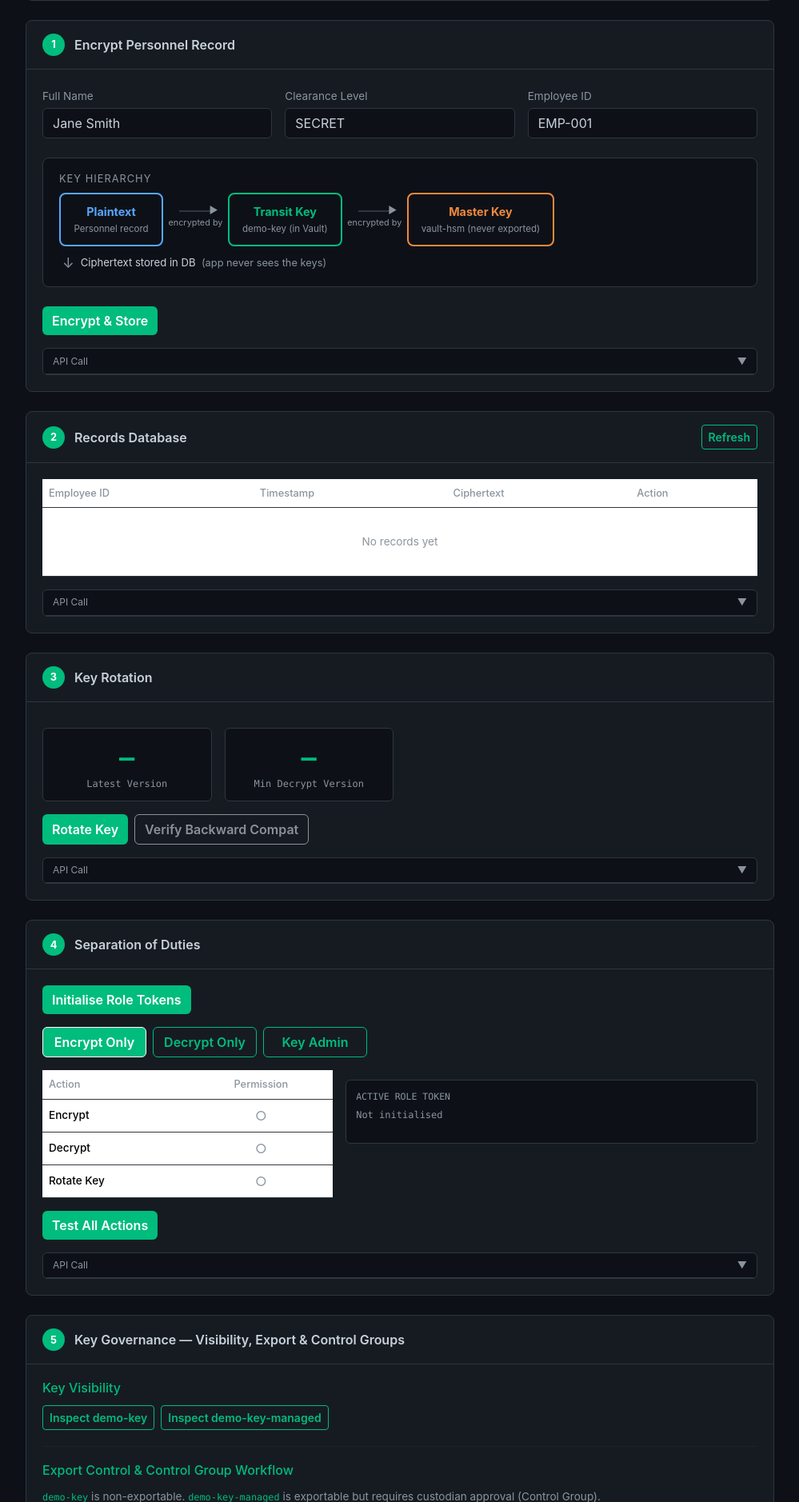
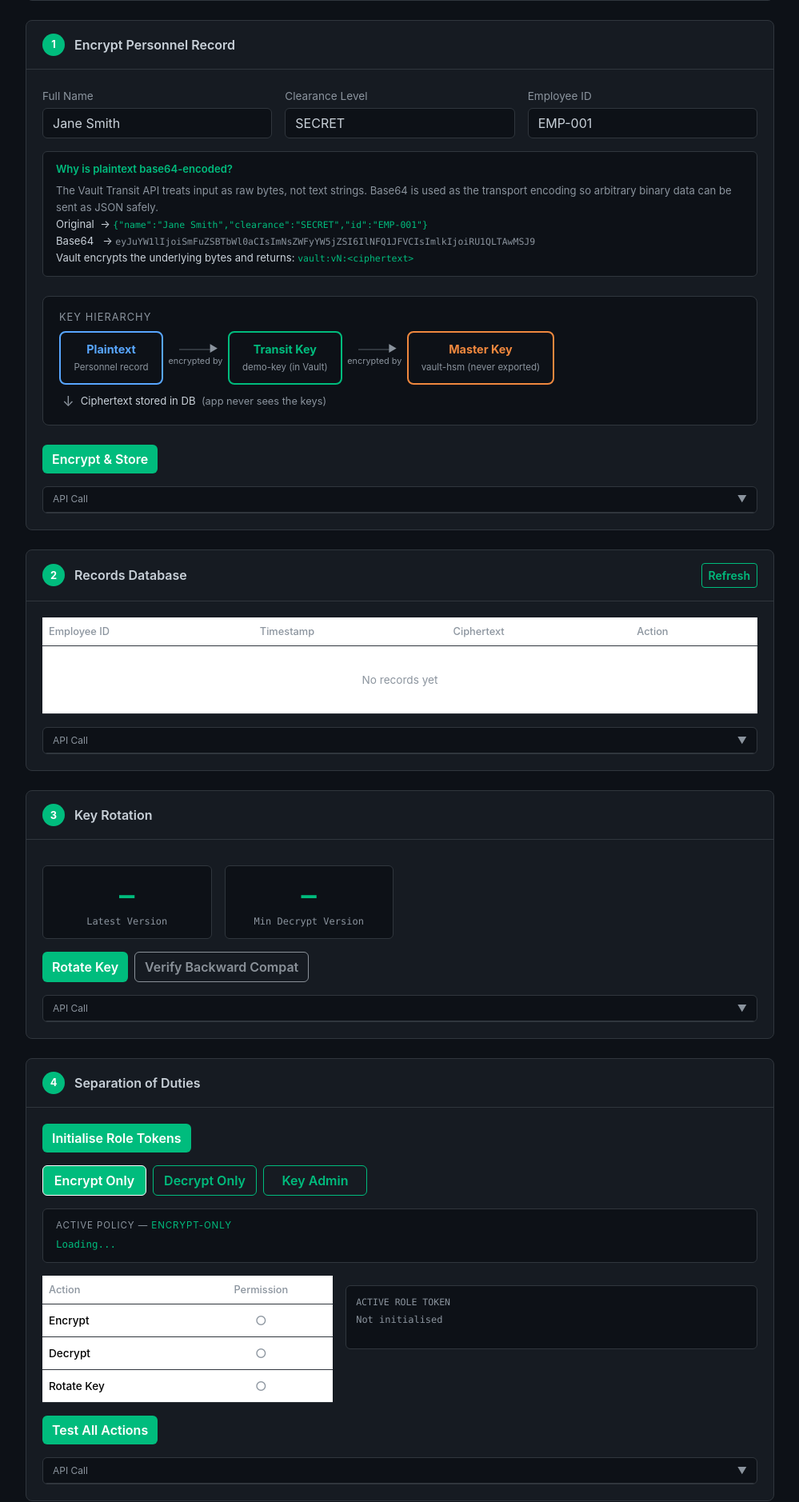
Before and after one commit to rujiali/vault-hsm-demo, a Flask app: page / in a window 1280 px wide. Shown: the part 537-2415 px from the top of the page at 80% size, without its empty margins (140-1139 px from the left). Run offline with Flask 3, Linux system fonts and the light colour scheme; data that the repository does not hold is empty.

Commit message:
Updated demo

```diff
--- a/app/app.py
+++ b/app/app.py
@@ -70,8 +70,8 @@ def api_status():
         return jsonify({"error": resp, "curl": curl}), status
 
     seal_type = resp.get("type", "unknown")
-    if seal_type == "transit":
-        seal_type = "transit (vault-hsm as root of trust)"
+    if seal_type == "pkcs11":
+        seal_type = "pkcs11 (libvault-pkcs11.so → KMIP → vault-hsm)"
 
     return jsonify({
         "seal_type": seal_type,
@@ -182,6 +182,15 @@ def api_rotate():
         "min_decryption_version": data.get("min_decryption_version"),
         "curl": curl,
     })
+
+
+@app.route("/api/policy/<policy_name>")
+def api_policy(policy_name):
+    token = request.args.get("token", "")
+    resp, status, curl = vault_req("GET", f"sys/policies/acl/{policy_name}", token)
+    if status != 200:
+        return jsonify({"error": resp, "curl": curl}), status
+    return jsonify({"policy": resp.get("data", {}).get("policy", ""), "curl": curl})
 
 
 @app.route("/api/init-roles", methods=["POST"])
--- a/app/templates/index.html
+++ b/app/templates/index.html
@@ -321,6 +321,17 @@
           <input type="text" id="enc-id" class="form-control" placeholder="EMP-001" value="EMP-001">
         </div>
       </div>
+      <!-- Base64 explanation -->
+      <div style="background:var(--bg);border:1px solid var(--border);border-radius:6px;padding:12px 16px;margin-top:1rem;font-size:0.82rem">
+        <div style="color:var(--accent);font-weight:600;margin-bottom:6px">Why is plaintext base64-encoded?</div>
+        <div style="color:var(--muted);line-height:1.6">
+          The Vault Transit API treats input as raw bytes, not text strings. Base64 is used as the transport encoding so arbitrary binary data can be sent as JSON safely.<br>
+          <span style="color:var(--text)">Original&nbsp;&nbsp;→</span> <code id="b64-original" style="color:var(--accent)">{"name":"Jane Smith","clearance":"SECRET","id":"EMP-001"}</code><br>
+          <span style="color:var(--text)">Base64&nbsp;&nbsp;&nbsp;→</span> <code id="b64-encoded" style="color:var(--muted);word-break:break-all">—</code><br>
+          <span style="color:var(--text)">Vault encrypts the underlying bytes and returns:</span> <code style="color:var(--accent)">vault:vN:&lt;ciphertext&gt;</code>
+        </div>
+      </div>
+
       <!-- Key hierarchy diagram -->
       <div class="key-hierarchy mt-4">
         <div class="kh-label mb-2" style="color:var(--muted);font-size:0.8rem;text-transform:uppercase;letter-spacing:0.08em;">Key Hierarchy</div>
@@ -454,6 +465,12 @@
         <button class="btn btn-outline-accent role-btn active" id="role-btn-encrypt" onclick="selectRole('encrypt')">Encrypt Only</button>
         <button class="btn btn-outline-accent role-btn" id="role-btn-decrypt" onclick="selectRole('decrypt')">Decrypt Only</button>
         <button class="btn btn-outline-accent role-btn" id="role-btn-admin" onclick="selectRole('admin')">Key Admin</button>
+      </div>
+
+      <!-- Policy viewer -->
+      <div style="background:var(--bg);border:1px solid var(--border);border-radius:6px;padding:12px 16px;margin-bottom:1rem">
+        <div style="color:var(--muted);font-size:0.72rem;text-transform:uppercase;letter-spacing:0.08em;margin-bottom:6px">Active Policy — <span id="policy-name-label" style="color:var(--accent)">encrypt-only</span></div>
+        <pre id="policy-hcl" style="margin:0;font-family:'SFMono-Regular',Consolas,monospace;font-size:0.78rem;color:var(--accent);white-space:pre-wrap;word-break:break-all">Loading...</pre>
       </div>
 
       <div class="row g-3">
@@ -612,6 +629,7 @@ let allRecords = [];
 // ─── Token input ────────────────────────────────────────────────────────────
 document.getElementById('root-token-input').addEventListener('input', function() {
   rootToken = this.value.trim();
+  if (rootToken) loadPolicy(selectedRole);
 });
 
 function toggleTokenVisibility() {
@@ -697,6 +715,20 @@ async function checkStatus(btn) {
     btn.querySelector('.btn-label').textContent = origLabel;
   }
 }
+
+// ─── Base64 preview ──────────────────────────────────────────────────────────
+function updateBase64Preview() {
+  const name = document.getElementById('enc-name').value.trim() || 'Jane Smith';
+  const clearance = document.getElementById('enc-clearance').value || 'SECRET';
+  const id = document.getElementById('enc-id').value.trim() || 'EMP-001';
+  const record = JSON.stringify({ name, clearance, id });
+  document.getElementById('b64-original').textContent = record;
+  document.getElementById('b64-encoded').textContent = btoa(unescape(encodeURIComponent(record)));
+}
+document.getElementById('enc-name').addEventListener('input', updateBase64Preview);
+document.getElementById('enc-clearance').addEventListener('change', updateBase64Preview);
+document.getElementById('enc-id').addEventListener('input', updateBase64Preview);
+updateBase64Preview();
 
 // ─── Step 1: Encrypt ─────────────────────────────────────────────────────────
 async function encryptRecord(btn) {
@@ -899,6 +931,22 @@ async function initRoles(btn) {
   }
 }
 
+const rolePolicyMap = { encrypt: 'encrypt-only', decrypt: 'decrypt-only', admin: 'key-admin' };
+
+async function loadPolicy(role) {
+  const policyName = rolePolicyMap[role];
+  document.getElementById('policy-name-label').textContent = policyName;
+  document.getElementById('policy-hcl').textContent = 'Loading...';
+  if (!rootToken) { document.getElementById('policy-hcl').textContent = '(enter a token to load policy)'; return; }
+  try {
+    const r = await fetch(`/api/policy/${policyName}?token=${encodeURIComponent(rootToken)}`);
+    const d = await r.json();
+    document.getElementById('policy-hcl').textContent = d.policy || d.error || '(empty)';
+  } catch (e) {
+    document.getElementById('policy-hcl').textContent = '(failed to load)';
+  }
+}
+
 function selectRole(role) {
   selectedRole = role;
   ['encrypt','decrypt','admin'].forEach(r => {
@@ -906,6 +954,7 @@ function selectRole(role) {
   });
   updateActiveRoleDisplay();
   resetPermMatrix();
+  loadPolicy(role);
 }
 
 function getActiveToken() {
```
Also changed, not shown: 1 other file.
